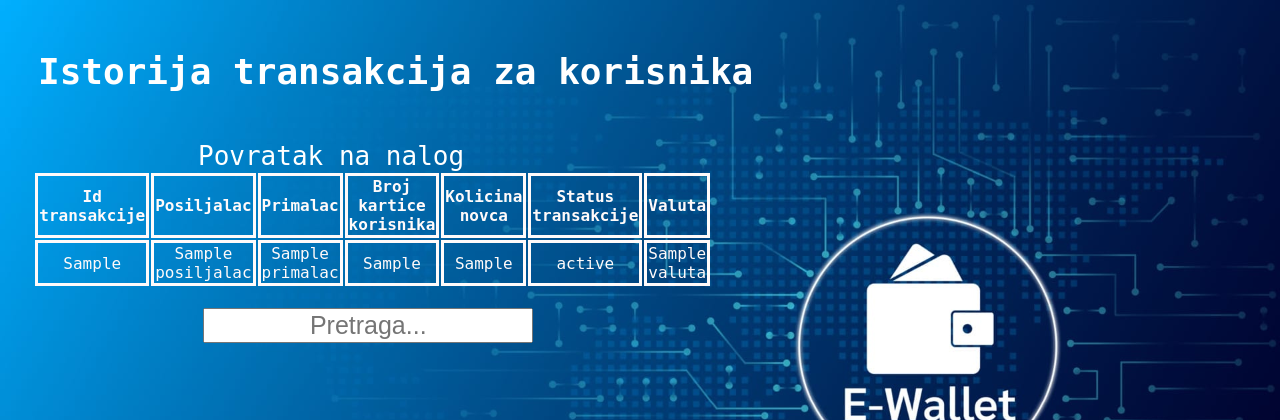
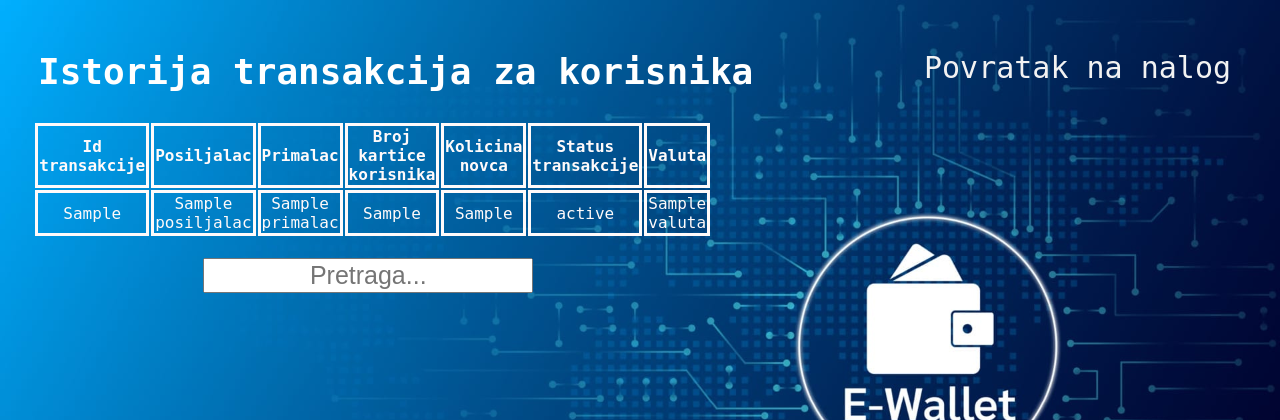
Before and after one commit to nemanjaa21/InternationalPayment-FlaskProject, a Flask app: template bankUI/templates/history.html in a window 1280 px wide. Shown: the top 420 px of the page. Run offline with Flask 2, Linux system fonts and the light colour scheme; the template is opened without the code that fills it: most values are stand-ins (such as "Sample title", 1, 10 or a date in 2020).

Commit message:
Minor change

```diff
--- a/bankUI/templates/history.html
+++ b/bankUI/templates/history.html
@@ -20,7 +20,7 @@
     </script>
 </head>
 <body>
-<div>
+<div class="menu">
     <h2 class="history">Istorija transakcija za korisnika {{ session.user.Ime }}</h2>
     <a class="nalog" href="/account/account">Povratak na nalog</a>
 </div>
```
